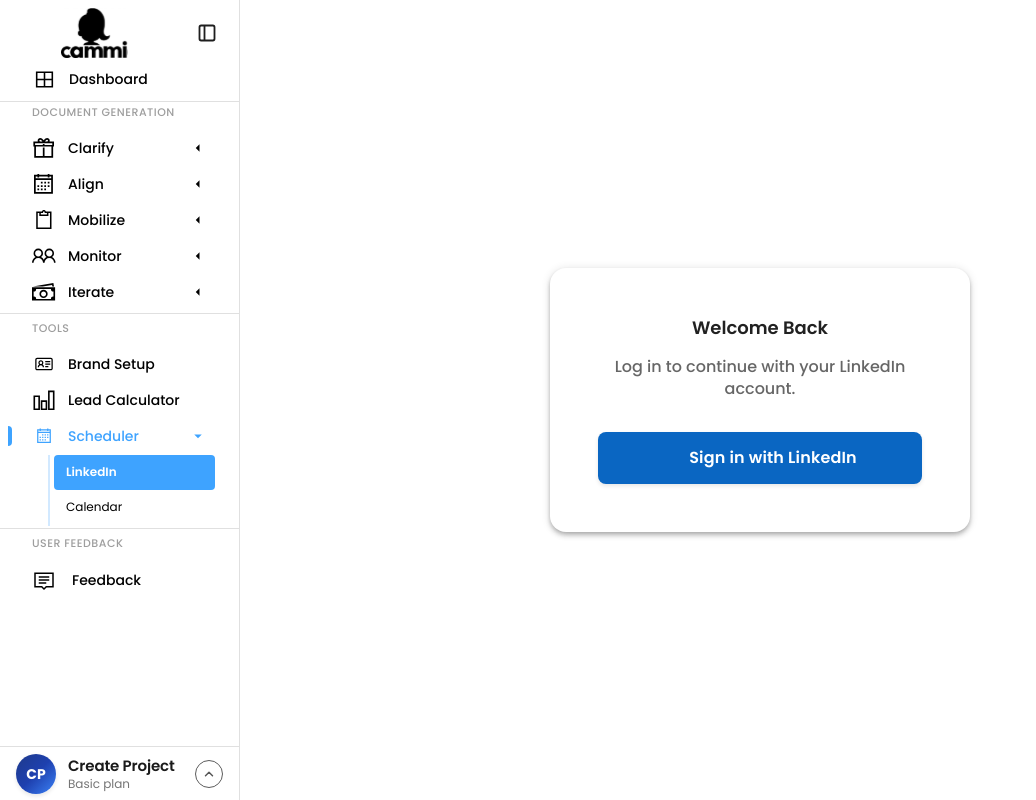
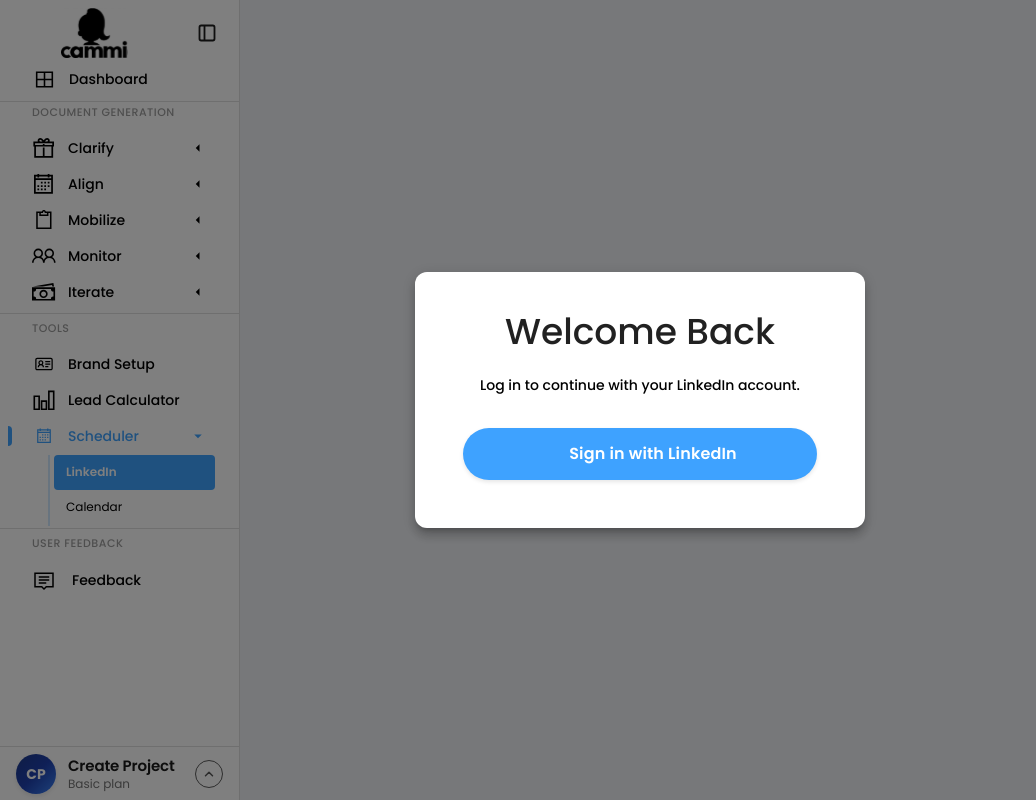
Before and after one commit to Yasir-Mahmood-124/cammi-frontend, a Next.js app: page /dashboard/scheduler/linkedin in a window 1280 px wide. Shown: the whole page, without its empty margins (0-1036 px from the left). Built offline with nearby package versions, Linux system fonts and the light colour scheme; some icons are missing; a web font is replaced by a local one.

Commit message:
updated the linkedin login form

```diff
--- a/src/views/linkedin/LinkedInLogin.tsx
+++ b/src/views/linkedin/LinkedInLogin.tsx
@@ -8,7 +8,7 @@ import {
   Paper,
   CircularProgress,
 } from "@mui/material";
-import { useLazyGetLoginUrlQuery } from "@/redux/services/linkedin/linkedinLoginApi"; // ✅ updated import
+import { useLazyGetLoginUrlQuery } from "@/redux/services/linkedin/linkedinLoginApi";
 import LinkedInIcon from "@mui/icons-material/LinkedIn";
 
 const LinkedInLogin: React.FC = () => {
@@ -16,7 +16,7 @@ const LinkedInLogin: React.FC = () => {
 
   const handleLogin = async () => {
     try {
-      const result = await trigger().unwrap(); // unwrap ensures you get the actual data or throw error
+      const result = await trigger().unwrap();
       if (result.login_url) {
         window.location.href = result.login_url;
       }
@@ -28,31 +28,49 @@ const LinkedInLogin: React.FC = () => {
   return (
     <Box
       sx={{
-        minHeight: "100vh",
+        position: "fixed",
+        top: 0,
+        left: 0,
+        right: 0,
+        bottom: 0,
+        backgroundColor: "rgba(0, 0, 0, 0.5)", // Grey backdrop
         display: "flex",
         alignItems: "center",
         justifyContent: "center",
-        bgcolor: "background.default",
+        zIndex: 9999,
         px: 2,
       }}
     >
       <Paper
-        elevation={4}
+        elevation={8}
         sx={{
           p: 6,
-          maxWidth: 420,
+          maxWidth: 450,
+          width: "100%",
           textAlign: "center",
-          borderRadius: 4,
+          borderRadius: 3,
+          position: "relative",
+          animation: "fadeIn 0.3s ease-in-out",
+          "@keyframes fadeIn": {
+            from: {
+              opacity: 0,
+              transform: "scale(0.9)",
+            },
+            to: {
+              opacity: 1,
+              transform: "scale(1)",
+            },
+          },
         }}
       >
         {/* Heading */}
         <Typography
           variant="h5"
-          sx={{ mb: 2, fontWeight: 600, color: "text.primary" }}
+          sx={{ mb: 2, fontWeight: 500, color: "text.primary", fontSize: "36px", marginBottom: "30px" }}
         >
           Welcome Back
         </Typography>
-        <Typography variant="body1" sx={{ mb: 4, color: "text.secondary" }}>
+        <Typography variant="body1" sx={{ mb: 4, color: "#000000", fontSize: "14px" }}>
           Log in to continue with your LinkedIn account.
         </Typography>
 
@@ -69,12 +87,16 @@ const LinkedInLogin: React.FC = () => {
             )
           }
           sx={{
-            bgcolor: "#0A66C2",
-            "&:hover": {
-              bgcolor: "#004182",
-            },
+            bgcolor: "#3EA2FF",
+            // "&:hover": {
+            //   bgcolor: "#004182",
+            // },
             py: 1.5,
+            px: 3,
             fontWeight: 600,
+            textTransform: "none",
+            fontSize: "1rem",
+            borderRadius: "36px",
           }}
           onClick={handleLogin}
           disabled={isLoading}
```
